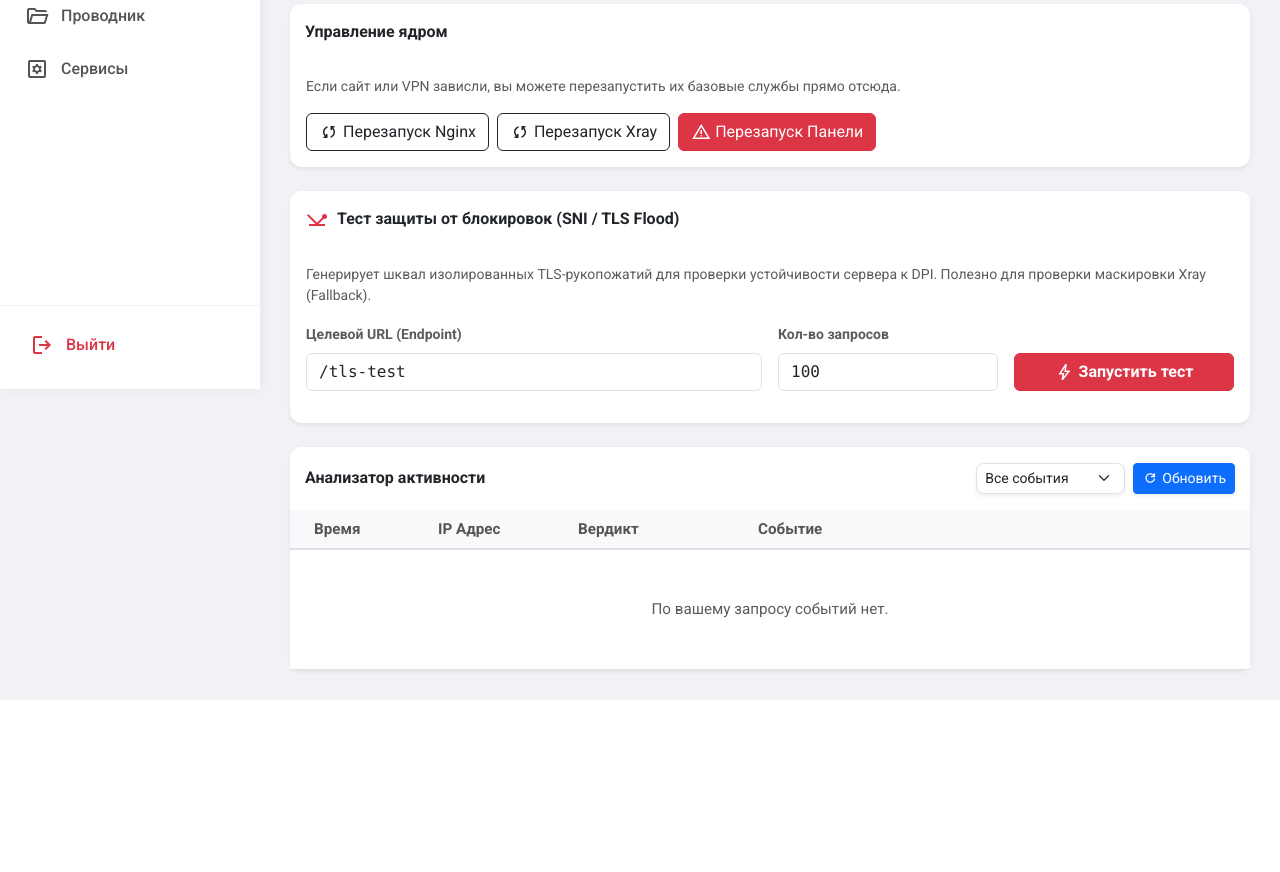
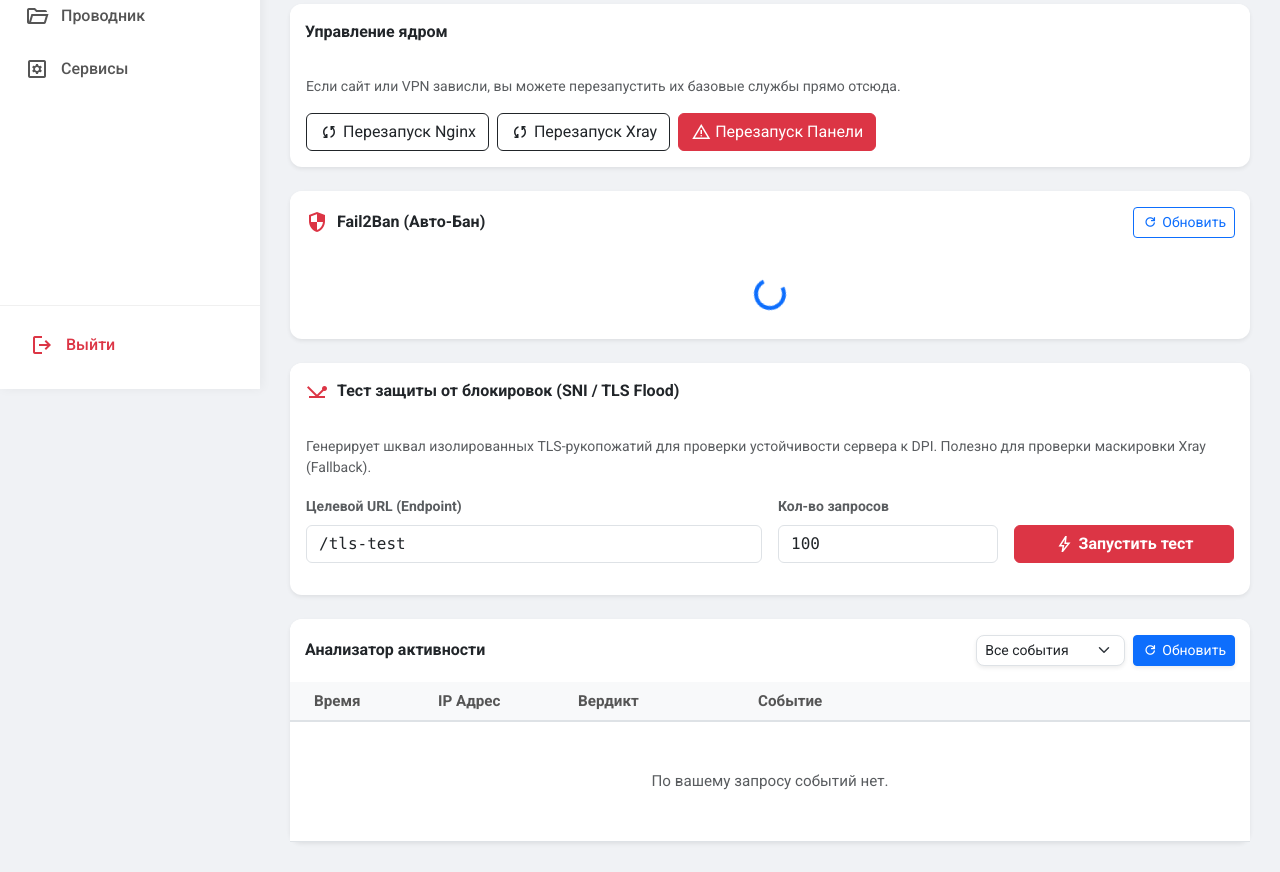
Before and after one commit to Zotic/webpanel, a Flask app: page / in a window 1280 px wide. Shown: the part 411-1283 px from the top of the page. Before the commit the page ends 1111 px from the top, so only its background shows below. Run offline with Flask 3, Linux system fonts and the light colour scheme; the visitor is signed in with stand-in values (Sample User, id 1); data that the repository does not hold is empty.

Commit message:
Add Fail2Ban section to site stats template

```diff
--- a/templates/site_stats.html
+++ b/templates/site_stats.html
@@ -100,6 +100,21 @@
             <button class="btn btn-danger d-flex align-items-center gap-1" onclick="restartCoreService('zxapps.service')">
                 <span class="material-symbols-outlined fs-5">warning</span> Перезапуск Панели
             </button>
+        </div>
+    </div>
+</div>
+
+<!-- === FAIL2BAN (ЗАЩИТА ОТ АТАК) === -->
+<div class="card border-0 shadow-sm mt-4 mb-4">
+    <div class="card-header bg-white fw-bold py-3 border-bottom-0 d-flex justify-content-between align-items-center">
+        <span class="d-flex align-items-center gap-2"><span class="material-symbols-outlined text-danger">security</span> Fail2Ban (Авто-Бан)</span>
+        <button class="btn btn-sm btn-outline-primary d-flex align-items-center gap-1" onclick="fetchFail2Ban()">
+            <span class="material-symbols-outlined fs-6">refresh</span> Обновить
+        </button>
+    </div>
+    <div class="card-body p-0">
+        <div id="f2bContent" class="p-4 text-center">
+            <div class="spinner-border text-primary" role="status"></div>
         </div>
     </div>
 </div>
```
